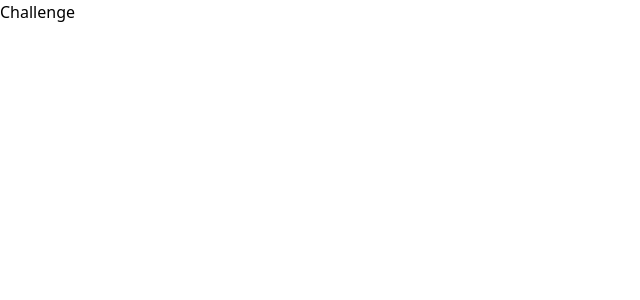
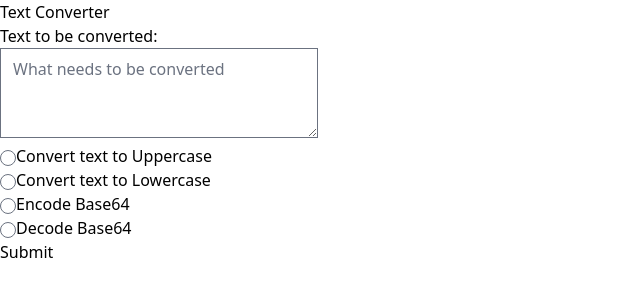
Before and after one commit to themodernmonk7/frontend-challenges, a React (Vite) app: page / in a window 1280 px wide. Shown: the top 300 px of the page, without its empty margins (0-640 px from the left). Built offline with nearby package versions, Linux system fonts and the light colour scheme.

Commit message:
text converter completed ✅

```diff
--- a/src/App.jsx
+++ b/src/App.jsx
@@ -1,5 +1,54 @@
+import { useState } from "react"
+import { Header } from "./components/Header"
+import { InputText } from "./components/InputText"
+import { Options } from "./components/Options"
+import { OutputText } from "./components/OutputText"
+
+/**
+ * 1. Check input text and handle edge case
+ * 2. Select option
+ * 3. Run the final function
+ * 4. Store the result in state
+ * 5. Display the result on the UI
+ * @returns
+ */
+
 function App() {
-  return <h1>Challenge</h1>
+  const [inputText, setInputText] = useState("")
+  const [outputText, setOutputText] = useState("")
+  const [optionSelect, setOptionSelect] = useState("")
+
+  const transformation = {
+    Uppercase: (text) => text.toUpperCase(),
+    Lowercase: (text) => text.toLowerCase(),
+    Encode: (text) => window.btoa(text),
+    Decode: (text) => window.atob(text),
+  }
+
+  const handleText = () => {
+    if (!inputText) return console.log("Please enter some text")
+    if (!optionSelect) return console.log("Please select an option")
+
+    const transformText = transformation[optionSelect]
+    if (transformText) {
+      const resultText = transformText(inputText)
+      setOutputText(resultText)
+    } else {
+      console.log("Please select a valid option")
+    }
+  }
+  return (
+    <div>
+      <Header />
+      <InputText inputText={inputText} setInputText={setInputText} />
+      <Options
+        optionSelect={optionSelect}
+        setOptionSelect={setOptionSelect}
+        handleText={handleText}
+      />
+      {outputText && <OutputText outputText={outputText} />}
+    </div>
+  )
 }
 
 export default App
--- a/src/components/Example.jsx
+++ /dev/null
@@ -1,5 +0,0 @@
-import React from "react"
-
-export const SignUpForm = () => {
-  return <div>Component</div>
-}
--- /dev/null
+++ b/src/components/Header.jsx
@@ -0,0 +1,5 @@
+import React from "react"
+
+export const Header = () => {
+  return <h1>Text Converter</h1>
+}
--- /dev/null
+++ b/src/components/InputText.jsx
@@ -0,0 +1,19 @@
+import React from "react"
+
+export const InputText = ({ inputText, setInputText }) => {
+  return (
+    <div>
+      <p className="">Text to be converted:</p>
+      <textarea
+        value={inputText}
+        onChange={(e) => setInputText(e.target.value)}
+        name=""
+        id=""
+        cols="30"
+        rows="3"
+        resize="none"
+        placeholder="What needs to be converted"
+      ></textarea>
+    </div>
+  )
+}
--- /dev/null
+++ b/src/components/Options.jsx
@@ -0,0 +1,54 @@
+import React from "react"
+
+export const Options = ({ optionSelect, setOptionSelect, handleText }) => {
+  const handleChange = (e) => {
+    setOptionSelect(e.target.value)
+  }
+
+  const options = [
+    {
+      id: 1,
+      name: "Uppercase",
+      label: "Convert text to Uppercase",
+    },
+    {
+      id: 2,
+      name: "Lowercase",
+      label: "Convert text to Lowercase",
+    },
+    {
+      id: 3,
+      name: "Encode",
+      label: "Encode Base64",
+    },
+    {
+      id: 4,
+      name: "Decode",
+      label: "Decode Base64",
+    },
+  ]
+
+  return (
+    <div>
+      {options?.map((option) => {
+        return (
+          <div key={option?.id}>
+            <input
+              onChange={handleChange}
+              type="radio"
+              name={option?.name}
+              id={option?.name}
+              value={option?.name}
+              checked={optionSelect === option?.name}
+            />
+            <label htmlFor={option?.name}>{option?.label}</label>
+          </div>
+        )
+      })}
+
+      <button onClick={handleText} className="">
+        Submit
+      </button>
+    </div>
+  )
+}
--- /dev/null
+++ b/src/components/OutputText.jsx
@@ -0,0 +1,10 @@
+import React from "react"
+
+export const OutputText = ({ outputText }) => {
+  return (
+    <div>
+      <p className="">Converted text is:</p>
+      <p>{outputText}</p>
+    </div>
+  )
+}
```
